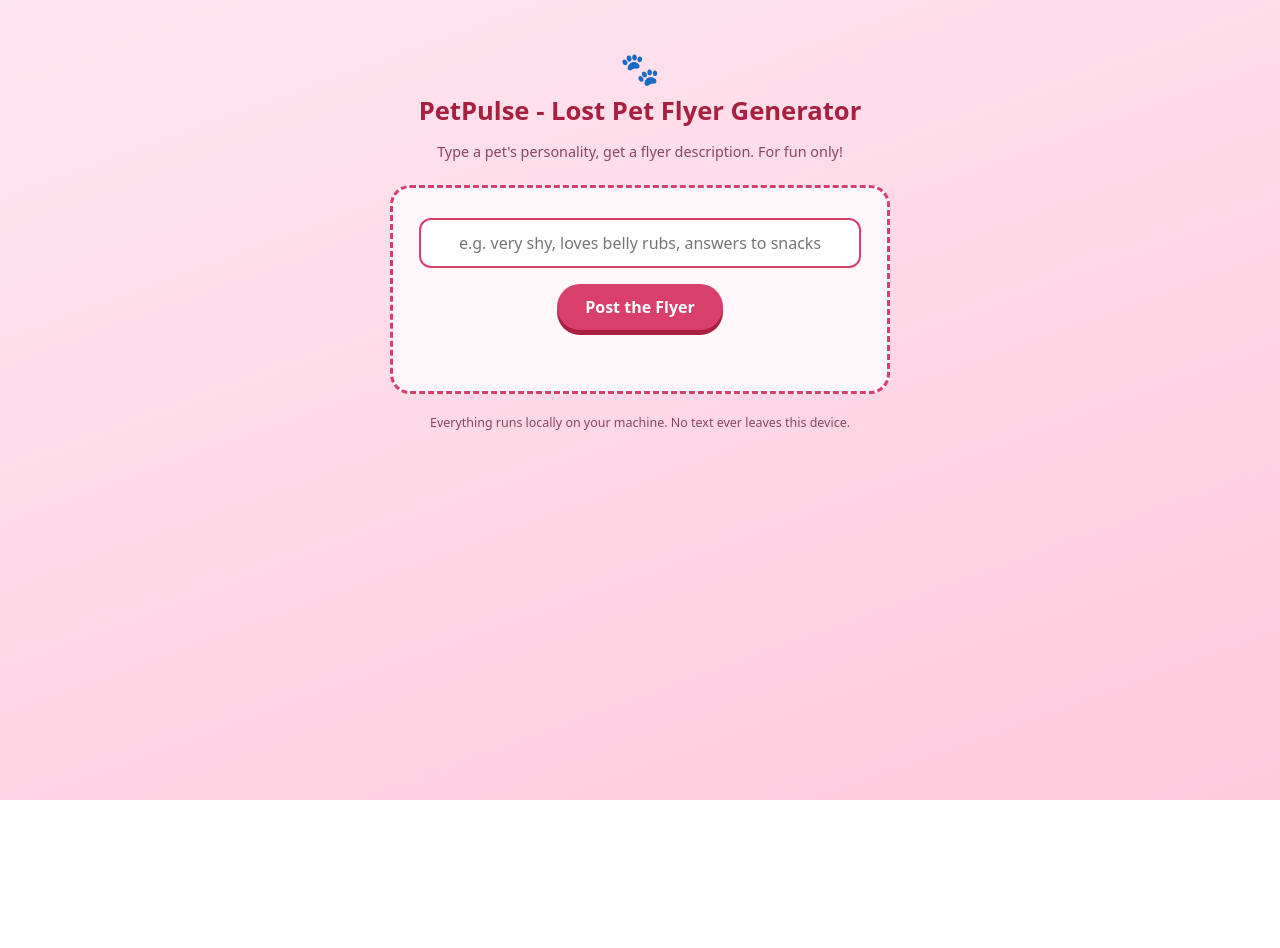
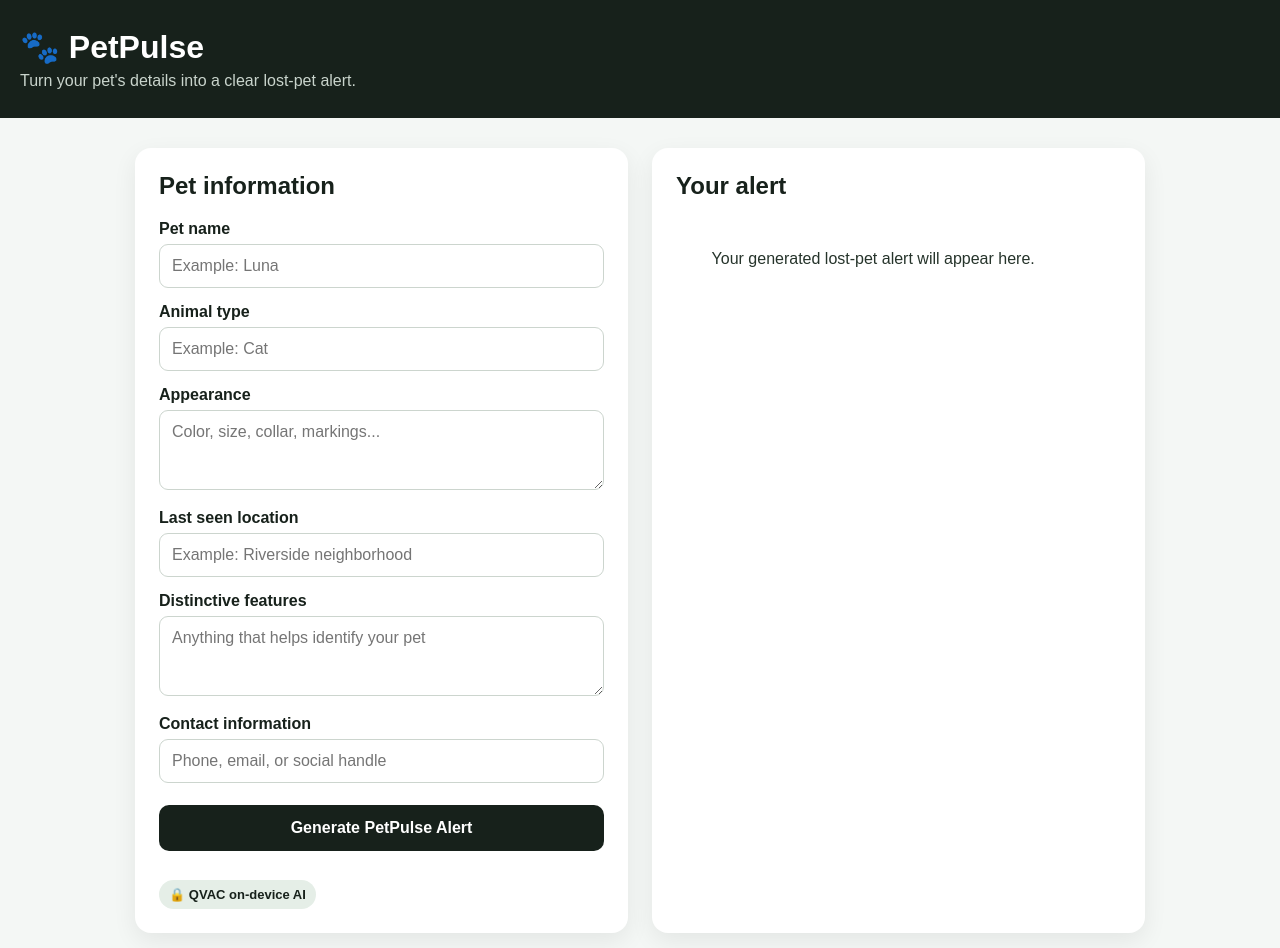
Before and after one commit to bomboms-app/QVAC-Fake-Lost-Pet-Flyer-Generator, a website: page public/index.html in a window 1280 px wide. Before the commit the page ends 800 px from the top, so only its background shows below. Drawn offline with Linux system fonts and the light colour scheme.

Commit message:
Redesign PetPulse alert interface

```diff
--- a/public/index.html
+++ b/public/index.html
@@ -1,137 +1,213 @@
 <!DOCTYPE html>
 <html lang="en">
 <head>
-<meta charset="UTF-8" />
-<meta name="viewport" content="width=device-width, initial-scale=1.0" />
-<title>PetPulse - Lost Pet Flyer Generator</title>
+  <meta charset="UTF-8">
+  <meta name="viewport" content="width=device-width, initial-scale=1.0">
+  <title>PetPulse — Lost Pet Alert</title>
+
   <style>
-  * { box-sizing: border-box; }
+    * {
+      box-sizing: border-box;
+    }
+
     body {
       margin: 0;
-    min-height: 100vh;
-    background: linear-gradient(160deg, #ffe6f0 0%, #ffc9dc 100%);
-    font-family: system-ui, sans-serif;
-    color: #5c1e3f;
-    display: flex;
-    justify-content: center;
-    padding: 46px 20px;
+      font-family: Arial, sans-serif;
+      background: #f4f7f5;
+      color: #17211b;
     }
-  .wrap { width: 100%; max-width: 500px; text-align: center; }
-  .tie { font-size: 2rem; margin-bottom: 4px; }
-  h1 { font-size: 1.6rem; margin: 0 0 6px; color: #a81f3f; font-weight: 800; }
-  .subtitle { color: #8a4560; margin-bottom: 24px; font-size: 0.9rem; }
+
+    header {
+      background: #17211b;
+      color: white;
+      padding: 28px 20px;
+    }
+
+    header h1 {
+      margin: 0 0 6px;
+      font-size: 32px;
+    }
+
+    header p {
+      margin: 0;
+      color: #c9d4cc;
+    }
+
+    main {
+      max-width: 1050px;
+      margin: 30px auto;
+      padding: 0 20px;
+      display: grid;
+      grid-template-columns: 1fr 1fr;
+      gap: 24px;
+    }
+
     .card {
-    background: #fff7fa;
-    border: 3px dashed #d93f6b;
+      background: white;
+      border-radius: 16px;
+      padding: 24px;
+      box-shadow: 0 8px 25px rgba(0,0,0,0.07);
+    }
+
+    h2 {
+      margin-top: 0;
+    }
+
+    label {
+      display: block;
+      margin-top: 15px;
+      margin-bottom: 6px;
+      font-weight: bold;
+    }
+
+    input,
+    textarea {
+      width: 100%;
+      padding: 12px;
+      border: 1px solid #ccd5ce;
+      border-radius: 9px;
+      font: inherit;
+    }
+
+    textarea {
+      min-height: 80px;
+      resize: vertical;
+    }
+
+    button {
+      width: 100%;
+      margin-top: 22px;
+      padding: 14px;
+      border: 0;
+      border-radius: 10px;
+      background: #17211b;
+      color: white;
+      font-size: 16px;
+      font-weight: bold;
+      cursor: pointer;
+    }
+
+    button:hover {
+      opacity: 0.9;
+    }
+
+    #status {
+      margin-top: 14px;
+      color: #536057;
+      font-size: 14px;
+    }
+
+    #result {
+      white-space: pre-wrap;
+      line-height: 1.6;
+      min-height: 300px;
+      color: #26342b;
+    }
+
+    .local {
+      display: inline-block;
+      margin-top: 15px;
+      padding: 7px 10px;
       border-radius: 20px;
-    padding: 30px 26px;
+      background: #e5eee7;
+      font-size: 13px;
+      font-weight: bold;
     }
-  input[type=text] {
-    width: 100%;
-    padding: 12px 14px;
-    border-radius: 12px;
-    border: 2px solid #d93f6b;
-    background: #fff;
-    color: #5c1e3f;
-    font-family: inherit;
-    font-size: 1rem;
-    margin-bottom: 16px;
-    text-align: center;
+
+    @media (max-width: 800px) {
+      main {
+        grid-template-columns: 1fr;
       }
-  button.action {
-    padding: 12px 28px;
-    border: none;
-    border-radius: 999px;
-    font-size: 1rem;
-    font-weight: 700;
-    font-family: inherit;
-    cursor: pointer;
-    background: #d93f6b;
-    color: #fff;
-    box-shadow: 0 5px 0 #a81f3f;
     }
-  button.action:active { transform: translateY(3px); box-shadow: 0 2px 0 #a81f3f; }
-  button.action:disabled { opacity: 0.4; cursor: not-allowed; }
-  .status { margin-top: 14px; font-size: 0.85rem; color: #8a4560; min-height: 1.2em; }
-  .result-body { font-size: 1.1rem; line-height: 1.6; margin: 20px 0 14px; color: #5c1e3f; font-weight: 700; white-space: pre-line; }
-  .meter-label { font-size: 0.8rem; color: #8a4560; margin-bottom: 6px; text-transform: capitalize; }
-  .meter-track { width: 100%; height: 12px; border-radius: 999px; background: #f5d4e0; overflow: hidden; }
-  .meter-fill { height: 100%; border-radius: 999px; background: linear-gradient(90deg, #d93f6b, #a81f3f); transition: width 0.4s ease; }
-  .meter-pct { font-size: 0.85rem; color: #a81f3f; margin-top: 6px; text-align: right; }
-  .footer-note { color: #8a4560; font-size: 0.78rem; margin-top: 20px; }
-  .spinner {
-    display: inline-block;
-    width: 13px; height: 13px;
-    border: 2px solid #f5d4e0;
-    border-top-color: #d93f6b;
-    border-radius: 50%;
-    animation: spin 0.8s linear infinite;
-    vertical-align: middle;
-    margin-right: 8px;
-  }
-  @keyframes spin { to { transform: rotate(360deg); } }
   </style>
 </head>
+
 <body>
-  <div class="wrap">
-    <div class="tie">🐾</div>
-    <h1>PetPulse - Lost Pet Flyer Generator</h1>
-    <p class="subtitle">Type a pet's personality, get a flyer description. For fun only!</p>
 
-    <div class="card">
-      <input type="text" id="mainInput" placeholder="e.g. very shy, loves belly rubs, answers to snacks" />
-      <button class="action" id="generateBtn">Post the Flyer</button>
-      <div class="status" id="status"></div>
-      <div id="resultBox"></div>
+  <header>
+    <h1>🐾 PetPulse</h1>
+    <p>Turn your pet's details into a clear lost-pet alert.</p>
+  </header>
+
+  <main>
+
+    <section class="card">
+      <h2>Pet information</h2>
+
+      <label for="name">Pet name</label>
+      <input id="name" placeholder="Example: Luna">
+
+      <label for="type">Animal type</label>
+      <input id="type" placeholder="Example: Cat">
+
+      <label for="appearance">Appearance</label>
+      <textarea id="appearance" placeholder="Color, size, collar, markings..."></textarea>
+
+      <label for="location">Last seen location</label>
+      <input id="location" placeholder="Example: Riverside neighborhood">
+
+      <label for="features">Distinctive features</label>
+      <textarea id="features" placeholder="Anything that helps identify your pet"></textarea>
+
+      <label for="contact">Contact information</label>
+      <input id="contact" placeholder="Phone, email, or social handle">
+
+      <button id="generate">Generate PetPulse Alert</button>
+
+      <div id="status"></div>
+
+      <span class="local">🔒 QVAC on-device AI</span>
+    </section>
+
+    <section class="card">
+      <h2>Your alert</h2>
+      <div id="result">
+        Your generated lost-pet alert will appear here.
       </div>
+    </section>
 
-    <p class="footer-note">Everything runs locally on your machine. No text ever leaves this device.</p>
-  </div>
+  </main>
 
   <script>
-    function escapeHtml(str) {
-      const div = document.createElement('div');
-      div.textContent = str;
-      return div.innerHTML;
+    const button = document.getElementById("generate");
+    const result = document.getElementById("result");
+    const status = document.getElementById("status");
+
+    button.addEventListener("click", async () => {
+      const pet = {
+        name: document.getElementById("name").value,
+        type: document.getElementById("type").value,
+        appearance: document.getElementById("appearance").value,
+        location: document.getElementById("location").value,
+        features: document.getElementById("features").value,
+        contact: document.getElementById("contact").value
+      };
+
+      status.textContent = "QVAC is generating your alert...";
+      result.textContent = "";
+
+      try {
+        const response = await fetch("/api/petpulse", {
+          method: "POST",
+          headers: {
+            "Content-Type": "application/json"
+          },
+          body: JSON.stringify(pet)
+        });
+
+        const data = await response.json();
+
+        if (!response.ok) {
+          throw new Error(data.error || "Something went wrong.");
         }
 
-    const mainInput = document.getElementById('mainInput');
-    const generateBtn = document.getElementById('generateBtn');
-    const status = document.getElementById('status');
-    const resultBox = document.getElementById('resultBox');
+        result.textContent = data.result;
+        status.textContent = "Alert generated locally.";
+      } catch (error) {
+        status.textContent = error.message;
+      }
+    });
+  </script>
 
-    async function generate() {
-      const value = mainInput.value.trim();
-      if (!value) return;
-      generateBtn.disabled = true;
-      resultBox.innerHTML = '';
-      status.innerHTML = '<span class="spinner"></span>Printing the flyers...';
-
-      try {
-        const res = await fetch('/api/lostpetflyer', {
-          method: 'POST',
-          headers: { 'Content-Type': 'application/json' },
-          body: JSON.stringify({ personality: value }),
-        });
-        const data = await res.json();
-        if (data.error) throw new Error(data.error);
-
-        status.textContent = '';
-        resultBox.innerHTML = `
-          <div class="result-body">${escapeHtml(data.result)}</div>
-          <div class="meter-label">worry Level</div>
-          <div class="meter-track"><div class="meter-fill" style="width:${data.worry}%;"></div></div>
-          <div class="meter-pct">${data.worry}/100</div>
-        `;
-      } catch (err) {
-        status.textContent = 'Error: ' + err.message;
-      } finally {
-        generateBtn.disabled = false;
-      }
-    }
-
-    generateBtn.addEventListener('click', generate);
-    mainInput.addEventListener('keydown', (e) => { if (e.key === 'Enter') generate(); });
-  </script>
 </body>
 </html>
```
Lines whose indentation alone changed are shown as unchanged.
